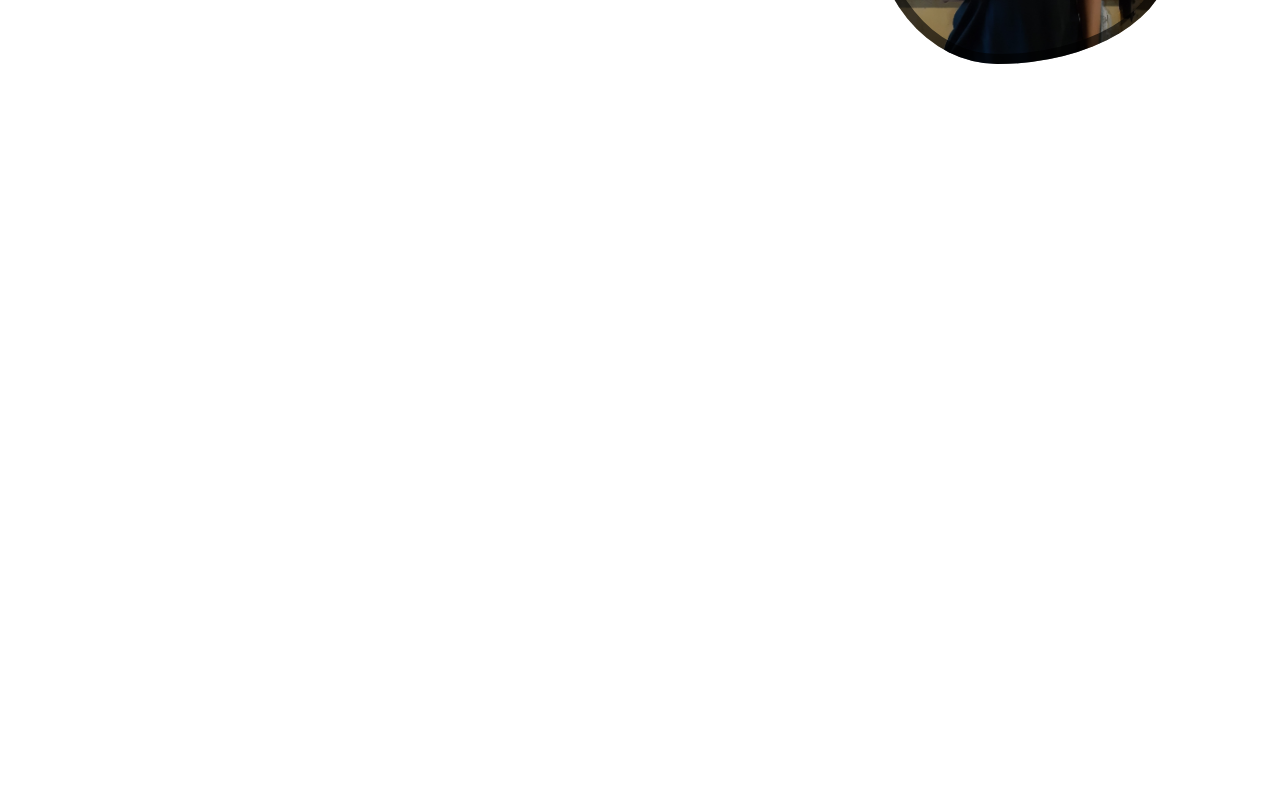
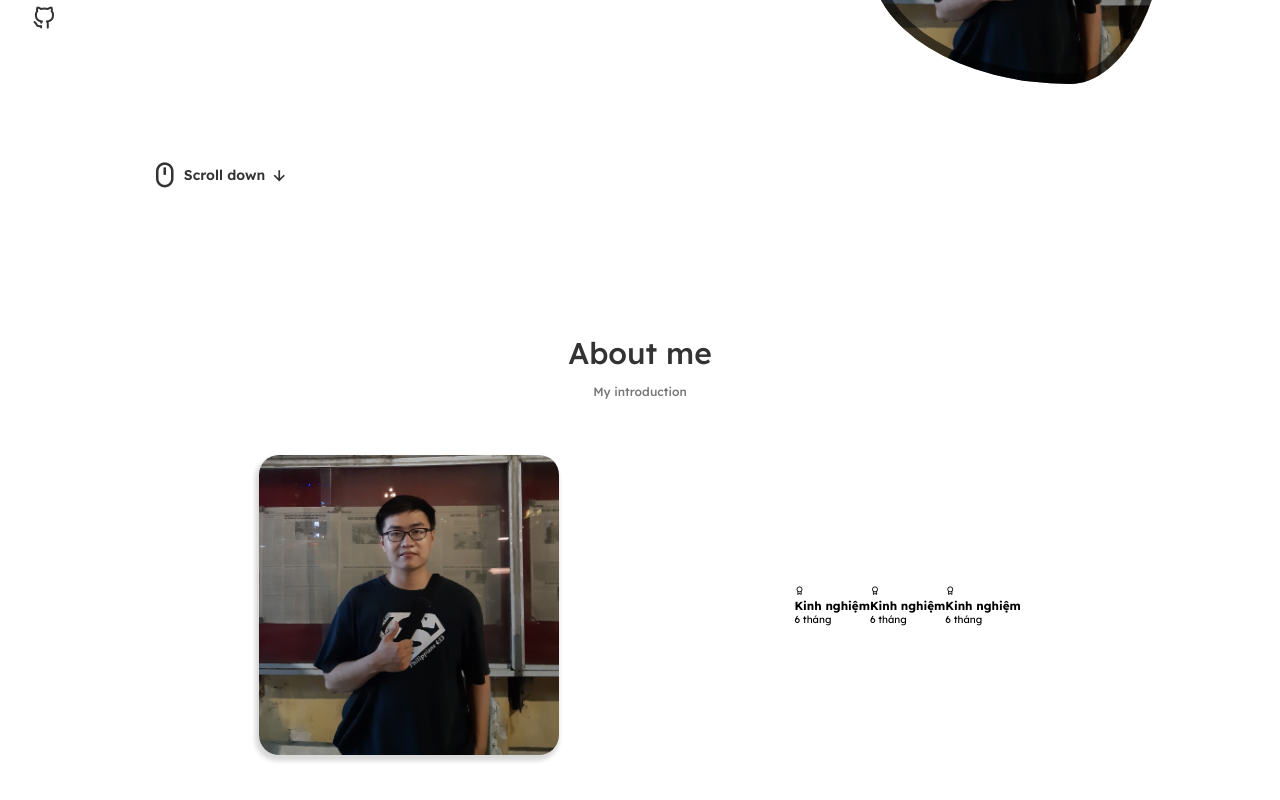
Before and after one commit to ndhieu2701/portfolio, a React (Vite) app: page / in a window 1280 px wide. Shown: the part 416-1216 px from the top of the page. Before the commit the page ends 800 px from the top, so only its background shows below. Built offline with nearby package versions, Linux system fonts and the light colour scheme.

Commit message:
create about component, fix home component

```diff
--- a/src/App.css
+++ b/src/App.css
@@ -1,11 +1,12 @@
 /* app */
 .App {
     width: 100%;
+    height: 2000px;
 }
 
 .container {
     width: 100%;
-    padding: 180px var(--padding-parent) 0;
+    padding: 80px 24px 0;
 }
 
 .container.light {
--- /dev/null
+++ b/src/components/about/about.css
@@ -0,0 +1,37 @@
+.about-container {
+    width: 100%;
+    max-width: var(--max-width-pc);
+    display: flex;
+    flex-direction: column;
+    margin: 0 auto;
+}
+
+.about-data {
+    width: 100%;
+    display: flex;
+    align-items: center;
+    justify-content: space-evenly;
+    margin-top: 56px;
+}
+
+.about-avatar {
+    min-width: 300px;
+    min-height: 300px;
+    border-radius: 20px;
+    box-shadow: -2px 4px 4px 2px rgba(0, 0, 0, 0.15);
+    background-image: url("../../assets/avatar.jpg");
+    background-position: center;
+    background-size: cover;
+    background-repeat: no-repeat;
+}
+
+.about-info {
+    display: flex;
+    flex-direction: column;
+}
+
+.data-title {
+    display: flex;
+    align-items: center;
+    justify-content: space-evenly;
+}
--- a/src/components/about/index.jsx
+++ b/src/components/about/index.jsx
@@ -1,7 +1,37 @@
 import React from "react";
+import SectionDes from "../sectionDes";
+import "./about.css";
 
 const About = () => {
-  return <section id="about" className="about"></section>;
+  return (
+    <section id="about" className="about">
+      <div className="about-container">
+        <SectionDes title={"About me"} des={"My introduction"} />
+        <div className="about-data">
+          <div className="about-avatar"></div>
+          <div className="about-info">
+            <div className="data-title">
+              <div className="data-title-item">
+                <i className="bx bx-award"></i>
+                <h3 className="item-title">Kinh nghiệm</h3>
+                <p className="title-des">6 tháng</p>
+              </div>
+              <div className="data-title-item">
+                <i className="bx bx-award"></i>
+                <h3 className="item-title">Kinh nghiệm</h3>
+                <p className="title-des">6 tháng</p>
+              </div>
+              <div className="data-title-item">
+                <i className="bx bx-award"></i>
+                <h3 className="item-title">Kinh nghiệm</h3>
+                <p className="title-des">6 tháng</p>
+              </div>
+            </div>
+          </div>
+        </div>
+      </div>
+    </section>
+  );
 };
 
 export default About;
--- a/src/components/header/index.jsx
+++ b/src/components/header/index.jsx
@@ -10,7 +10,7 @@ const Header = () => {
 
   window.addEventListener("scroll", () => {
     let header = document.querySelector(".header");
-    if (window.scrollY > 520) {
+    if (window.scrollY > 440) {
       header.style.boxShadow = "0 1px 4px rgba(0, 0, 0, 0.15)";
     } else {
       header.style.boxShadow = "none";
--- a/src/components/homeData/homeData.css
+++ b/src/components/homeData/homeData.css
@@ -97,11 +97,11 @@
 }
 
 .home-data-des.light {
-    color: var(--text-light-color);
+    color: var(--text-sub-light-color);
 }
 
 .home-data-des.dark {
-    color: var(--text-dark-color);
+    color: var(--text-sub-dark-color);
 }
 
 .home-data-btn {
@@ -121,3 +121,34 @@
     transition: 0.2s ease-in-out;
     margin-right: 10px;
 }
+
+.home-scroll-down {
+    margin-top: 160px;
+    padding: 4px 0;
+    font-size: 1.4rem;
+    display: flex;
+    align-items: center;
+}
+
+.home-scroll-down.light {
+    color: var(--text-light-color);
+}
+
+.home-scroll-down.dark {
+    color: var(--text-dark-color);
+}
+
+.home-scroll-down i:first-child {
+    left: 0;
+    bottom: auto;
+    font-size: 3rem;
+}
+
+.home-scroll-down i:last-child {
+    font-size: 2rem;
+}
+
+.home-scroll-down span {
+    margin: 0 4px;
+    font-weight: 600;
+}
--- a/src/components/homeData/index.jsx
+++ b/src/components/homeData/index.jsx
@@ -22,6 +22,11 @@ const HomeData = () => {
           <span>Say hello</span>
           <i className="uil uil-message"></i>
         </a>
+        <div className={`home-scroll-down ${theme}`}>
+          <i className="bx bx-mouse"></i>
+          <span>Scroll down</span>
+          <i className="bx bx-down-arrow-alt"></i>
+        </div>
       </div>
     </div>
   );
--- /dev/null
+++ b/src/components/sectionDes/index.jsx
@@ -0,0 +1,16 @@
+import React from "react";
+import { useSelector } from "react-redux";
+import "./sectionDes.css";
+
+const SectionDes = ({ title, des }) => {
+  const theme = useSelector((state) => state.themes.themes);
+
+  return (
+    <div className={`section-container ${theme}`}>
+      <h1 className="section-title">{title}</h1>
+      <p className="section-des">{des}</p>
+    </div>
+  );
+};
+
+export default SectionDes;
--- /dev/null
+++ b/src/components/sectionDes/sectionDes.css
@@ -0,0 +1,33 @@
+.section-container {
+    display: flex;
+    flex-direction: column;
+    align-items: center;
+}
+
+
+.section-title {
+    font-size: 3rem;
+    font-weight: 500;
+}
+
+.section-container.light .section-title {
+    color: var(--text-light-color);
+}
+
+.section-container.dark  .section-title{
+    color: var(--text-dark-color);
+}
+
+.section-des {
+    margin-top: 12px;
+    font-size: 1.2rem;
+    font-weight: 500;
+}
+
+.section-container.light .section-des {
+    color: var(--text-sub-light-color);
+}
+
+.section-container.dark .section-des{
+    color: var(--text-sub-dark-color);
+}
--- a/src/index.css
+++ b/src/index.css
@@ -8,6 +8,10 @@
     --light-color: #fff;
     --text-light-color: #333;
     --text-dark-color: #fff;
+    --text-sub-light-color: #777;
+    --text-sub-dark-color: #ccc;
+    --text-sub-2-light-color: #bbb;
+    --text-sub-2-dark-color: #ddd;
     --padding-parent: 24px;
     --max-width-pc: 1280px;
 }
@@ -39,7 +43,7 @@ a {
 
 section {
     width: 100%;
-    padding-bottom: 120px;
+    padding: 120px 0 20px;
 }
 
 section.light {
@@ -60,7 +64,7 @@ section.dark {
     justify-content: center;
     border-radius: 20px;
     font-size: 1.6rem;
-    font-weight: 500;
+    font-weight: 400;
 }
 
 .btn.light {
```
